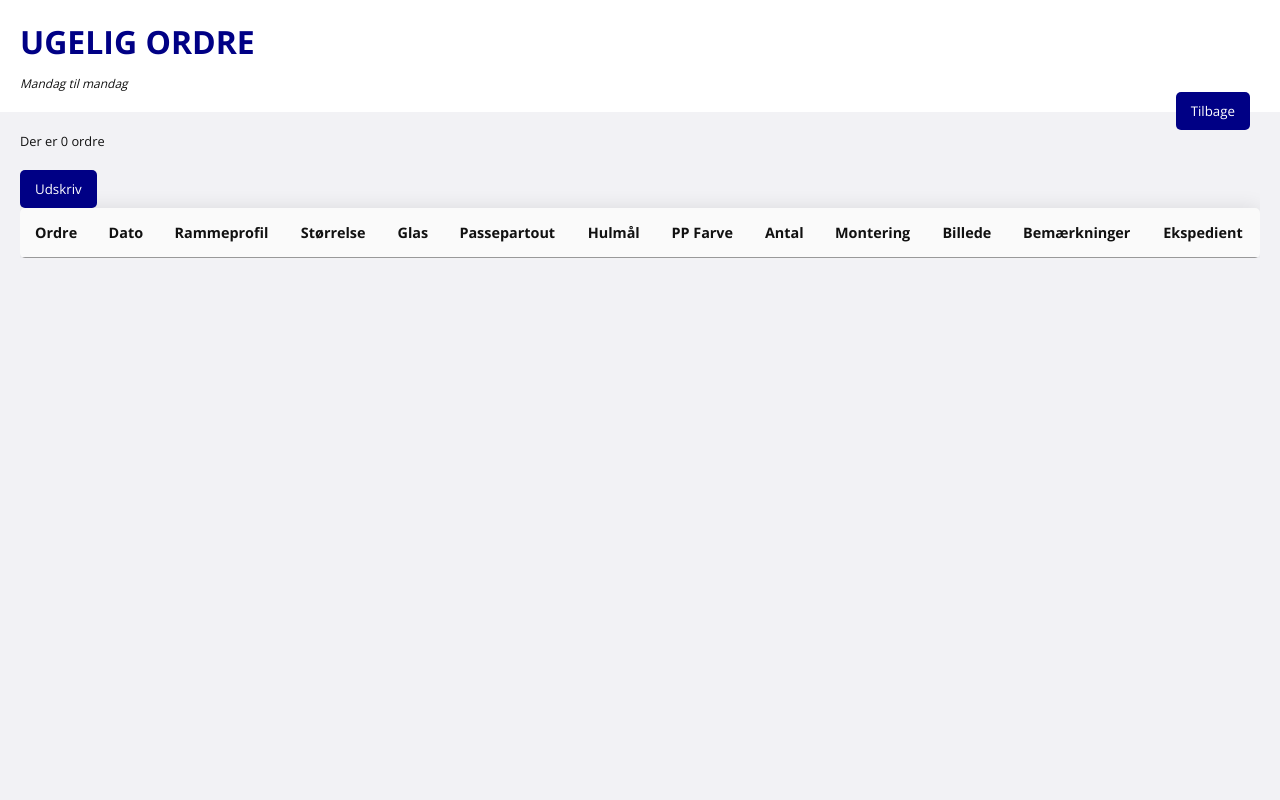
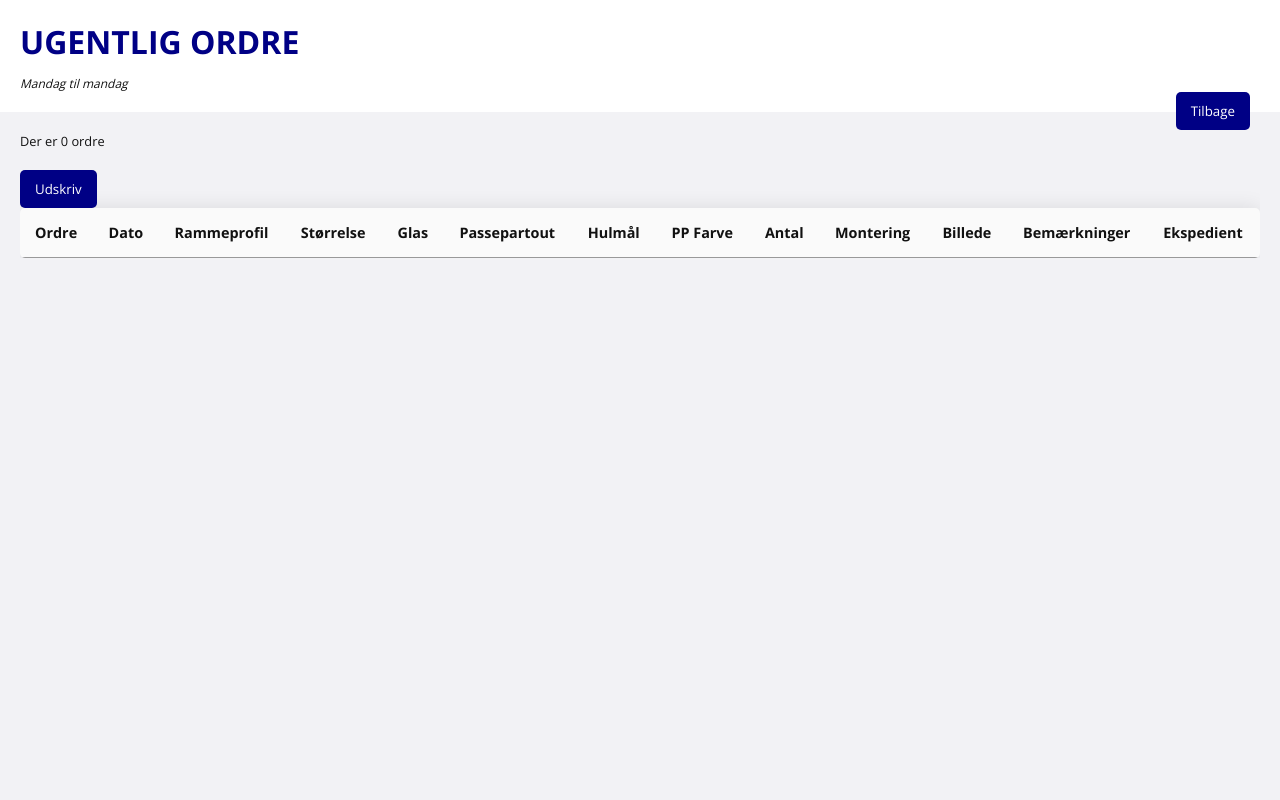
Before and after one commit to LasseLykke/Donnes, a PHP site: page /export_rammer.php in a window 1280 px wide. Run offline with PHP 8.4, Linux system fonts and the light colour scheme; the visitor is signed in with stand-in values (Sample User, id 1); data that the repository does not hold is empty.

Commit message:
fix export file.

```diff
--- a/export_rammer.php
+++ b/export_rammer.php
@@ -18,7 +18,7 @@ if (isset($_SESSION['users_id']) && isset($_SESSION['user_name'])) {
     <body>
         <div class="søge-wrapper">
             <div class="søge-header">
-                <h1 class="søgeoverskrift">Ugelig ordre</h1><br>
+                <h1 class="søgeoverskrift">Ugentlig ordre</h1><br>
                 <p class="småt">Mandag til mandag</p>
                 <a href="forside.php"><button class="backBtn">Tilbage</button></a>
             </div>
```
